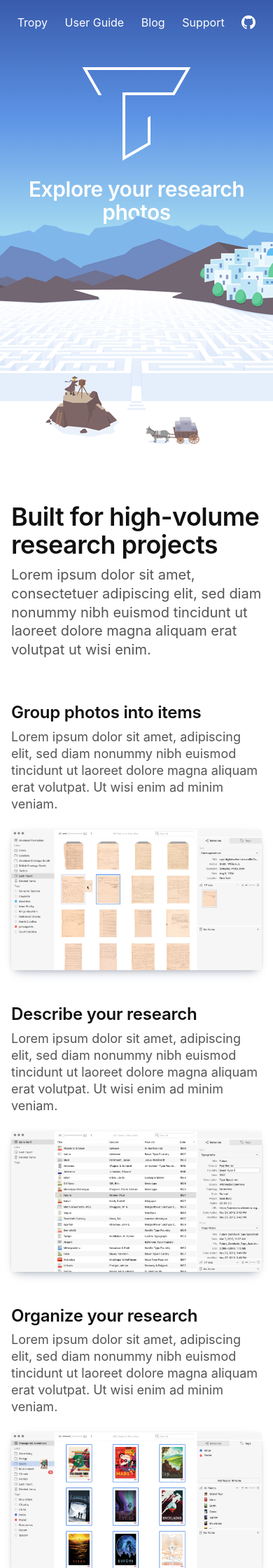
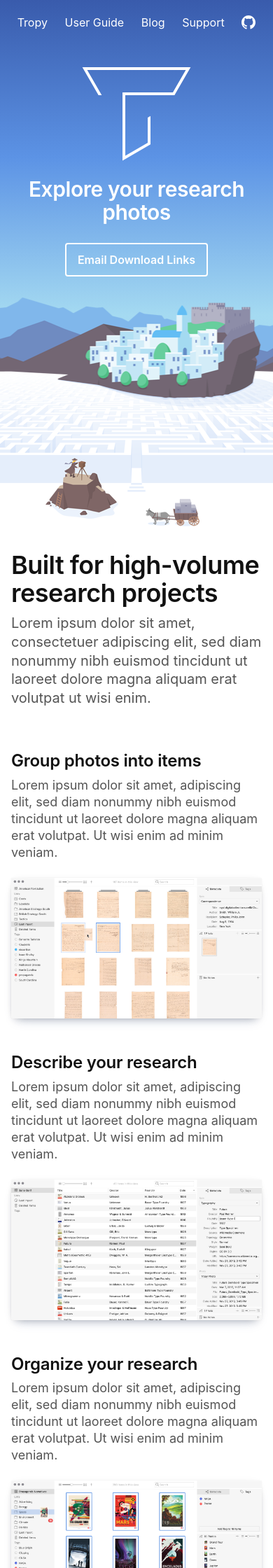
Before and after one commit to tropy/tropy.github.io, a Jekyll site: the page built from index.html, in a window 390 px wide. Shown: the top 2240 px of the page at 70% size. Built offline with Jekyll 4.4.1, drawn with Linux system fonts in a browser that asks for light colours.

Commit message:
Add optimized hero illustration for phones.

```diff
--- a/assets/stylesheets/_hero.scss
+++ b/assets/stylesheets/_hero.scss
@@ -7,9 +7,12 @@
   background: linear-gradient($blue-dark, $blue, tint($blue-light, 40%) calc(100% - 80px));
   padding-top: $header-height-mobile + $space-xl;
   color: $white;
-  margin-bottom: 256px; // todo
+  margin-bottom: $section-padding-y-phone + 96px + 32px; // 32px: compensation for illustration
   position: relative;
 
+  @media (pointer: coarse), (max-width: $sm - 1px) {
+    padding-bottom: 117px; // 30px to highest summit
+  }
 
   @media (min-width: $sm) {
     padding-top: $header-height + $space-xl;
@@ -121,11 +124,44 @@
     bottom: -250px;
     left: 0;
     height: 810px;
-    background: url("../images/hero-illustration.png") no-repeat center bottom;
     pointer-events: none;
+    background: url("../images/hero-illustration-mobile-part-2.png") no-repeat center bottom;
 
-    @media (min-resolution: 2dppx) {
-      background: url("../images/hero-illustration@2x.png") no-repeat center bottom / 3280px 810px;
+    @media (-webkit-min-device-pixel-ratio: 2), (min-resolution: 2dppx) {
+      background:
+        url("../images/hero-illustration-mobile-part-2@2x.png") no-repeat center bottom / 768px 810px;
+    }
+
+    @media (max-width: $sm - 1px) {
+      &::after {
+        content: "";
+        position: absolute;
+        top: 0;
+        right: 0;
+        bottom: 0;
+        left: 0;
+        background: url("../images/hero-illustration-mobile-part-1.png") no-repeat -418px bottom;
+
+        @media (-webkit-min-device-pixel-ratio: 2), (min-resolution: 2dppx) {
+          background: url("../images/hero-illustration-mobile-part-1@2x.png") no-repeat -418px bottom / 768px 810px;
+        }
+
+        @include tween(
+          -418px,
+          0px,
+          320px,
+          $sm,
+          background-position-x
+        );
+      }
+    }
+
+    @media (min-width: $sm) {
+      background: url("../images/hero-illustration.png") no-repeat center bottom;
+
+      @media (-webkit-min-device-pixel-ratio: 2), (min-resolution: 2dppx)  {
+        background: url("../images/hero-illustration@2x.png") no-repeat center bottom / 3280px 810px;
+      }
     }
   }
 }
```
Also changed, not shown: assets/images/hero-illustration-mobile-part-1.png (added), assets/images/hero-illustration-mobile-part-1@2x.png (added), assets/images/hero-illustration-mobile-part-2.png (added), assets/images/hero-illustration-mobile-part-2@2x.png (added).
